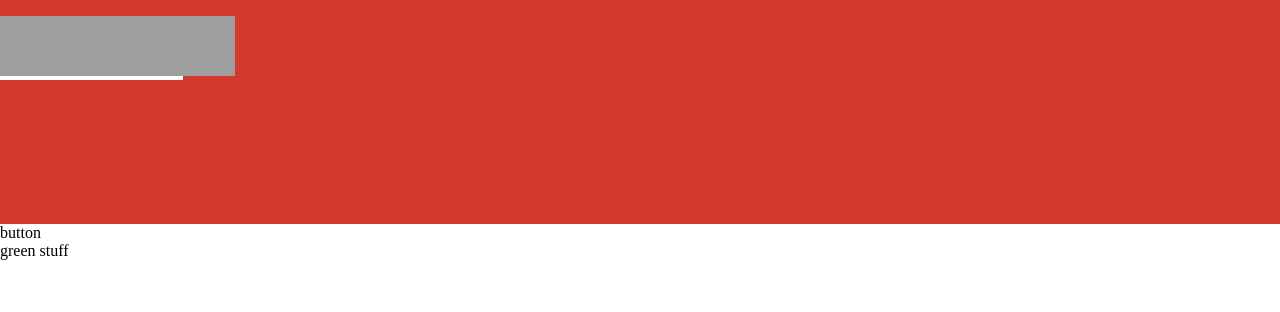
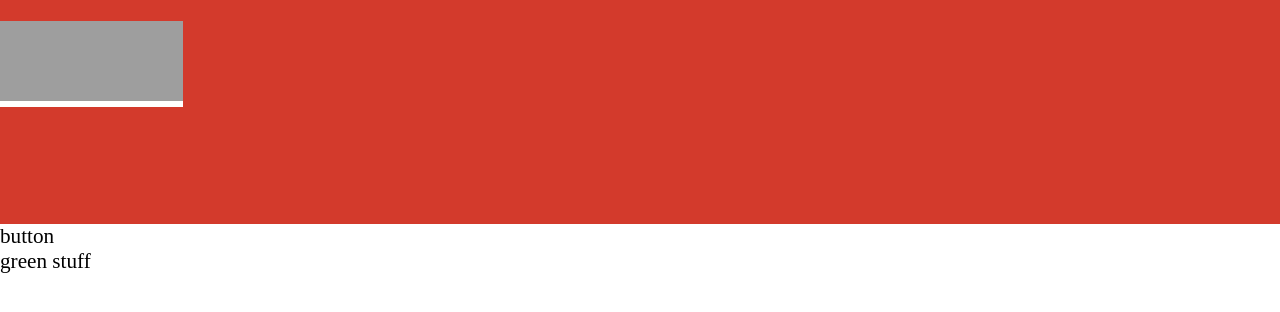
Before and after one commit to jdmartinez1062/Design-Teardown, a plain HTML site: page index.HTML in a window 1280 px wide. Drawn offline with Linux system fonts and the light colour scheme; grey boxes are pictures that could not be loaded.

Commit message:
header styling in progress

```diff
--- a/css/style.css
+++ b/css/style.css
@@ -109,6 +109,10 @@ section {
   background: white;
 }
 
+html {
+  font-size: calc(18px + 0.25vw);
+}
+
 .col-1-3{
     width:33.3333333332%;
 }
@@ -120,6 +124,7 @@ section {
 }
 .col-1-7{
   width: 14.2857142857%;
+  height: max-content;
 }
 nav{
     height:223.63px;
@@ -130,7 +135,7 @@ nav{
 }
 .logo{
   height: 3.75em;
-  width:235.13px;
+  width:100%;
   background: #d33a2c;
 }
 .heat-god{
```
